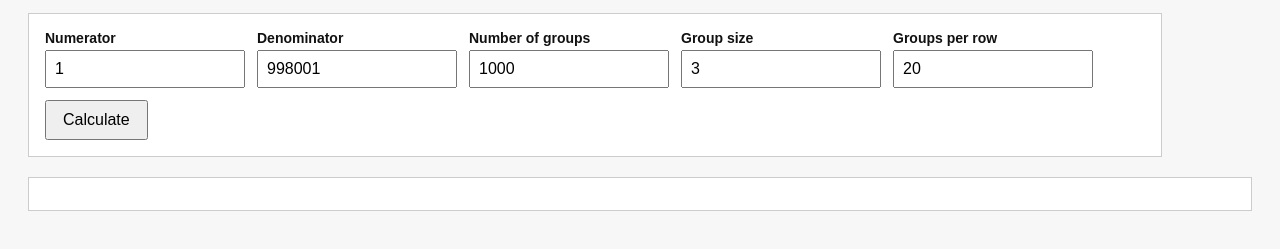
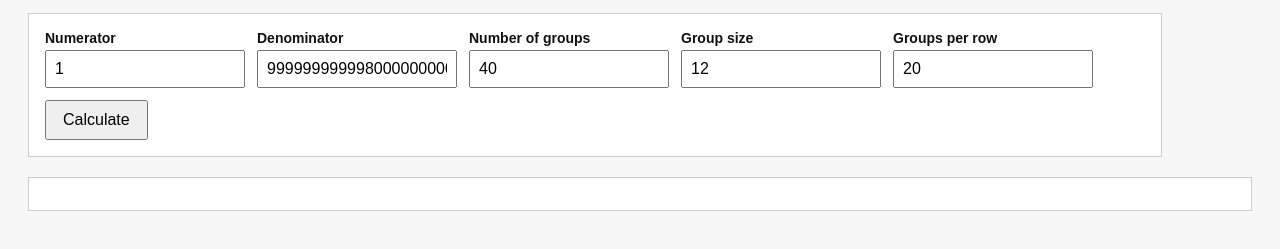
Before and after one commit to AZto100/galaxy, a plain HTML site: page math_is_magic3.html in a window 1280 px wide. Shown: the part 75-324 px from the top of the page. Drawn offline with Linux system fonts and the light colour scheme.

Commit message:
Update denominator input value in HTML file

```diff
--- a/math_is_magic3.html
+++ b/math_is_magic3.html
@@ -77,17 +77,17 @@
 
     <label>
       Denominator
-      <input id="denominatorInput" type="text" value="998001">
+      <input id="denominatorInput" type="text" value="999999999998000000000000">
     </label>
 
     <label>
       Number of groups
-      <input id="groupCountInput" type="number" value="1000" step="1">
+      <input id="groupCountInput" type="number" value="40" step="1">
     </label>
 
     <label>
       Group size
-      <input id="groupSizeInput" type="number" value="3" step="1">
+      <input id="groupSizeInput" type="number" value="12" step="1">
     </label>
 
     <label>
```
